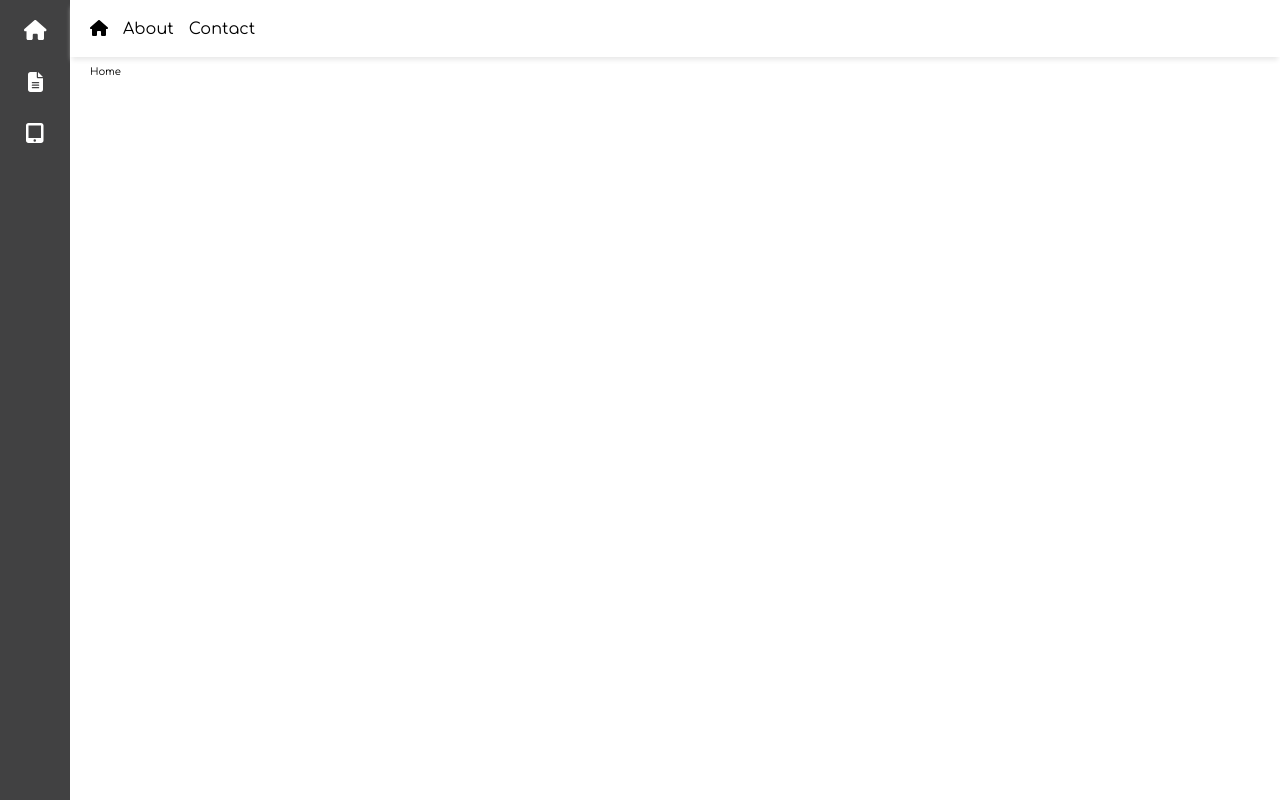
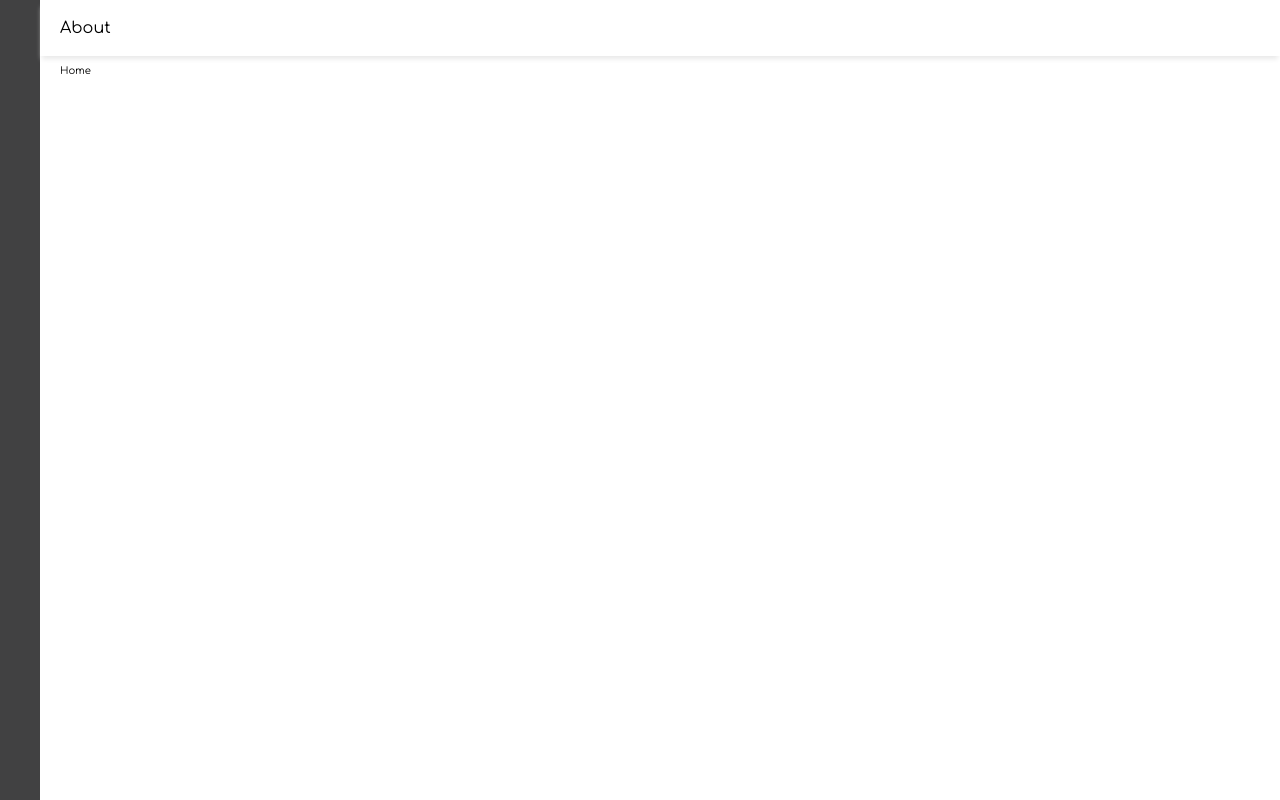
Before and after one commit to trucane/Portfolio, a React (Create React App) app: page / in a window 1280 px wide. Built offline with nearby package versions, Linux system fonts and the light colour scheme; a web font is replaced by a local one.

Commit message:
Henry: build failure, commenting out fontawesome for build retry

```diff
--- a/src/App.tsx
+++ b/src/App.tsx
@@ -5,7 +5,7 @@ import { Routes, Route } from 'react-router-dom';
 import './App.css';
 import './assets/global/fonts.css';
 import './assets/global/colors.css';
-import './assets/global/break-points.css';
+// import './assets/global/break-points.css';
 
 function App() {
   return (
--- a/src/Navigation/MainHeader/MainHeader.tsx
+++ b/src/Navigation/MainHeader/MainHeader.tsx
@@ -1,6 +1,6 @@
 import {Link} from 'react-router-dom'
-import { FontAwesomeIcon } from '@fortawesome/react-fontawesome'
-import { faBars, faHouse, faUser } from '@fortawesome/free-solid-svg-icons'
+// import { FontAwesomeIcon } from '@fortawesome/react-fontawesome'
+// import { faBars, faHouse } from '@fortawesome/free-solid-svg-icons'
 import './main-header.css'
 
 
@@ -11,13 +11,13 @@ export const MainHeaderContainer = () => {
     return(
         <div className="main-header-container">
             <div className="main-header-links-container spacing">
-                <div className="hamburger-options">
+                {/* <div className="hamburger-options">
                     <FontAwesomeIcon icon={faBars} />
-                </div>
+                </div> */}
                 <div className="links spacing">
-                    <Link to="/"><FontAwesomeIcon icon={faHouse} /></Link>
+                    {/* <Link to="/"><FontAwesomeIcon icon={faHouse} /></Link> */}
                     <Link to="/about">About</Link>
-                    <Link to="/contact">Contact</Link>
+                    {/* <Link to="/contact">Contact</Link> */}
                 </div>
             </div>
 
--- a/src/Navigation/MainHeader/main-header.css
+++ b/src/Navigation/MainHeader/main-header.css
@@ -33,8 +33,6 @@
     }
 
     .hamburger-options{
-    display:block !important;
+        display:block !important;
+    }
 }
-
-
-  }
--- a/src/Navigation/SideNav/SideNav.tsx
+++ b/src/Navigation/SideNav/SideNav.tsx
@@ -1,5 +1,5 @@
-import { FontAwesomeIcon } from '@fortawesome/react-fontawesome'
-import { faHouse, faFileAlt, faTabletScreenButton } from '@fortawesome/free-solid-svg-icons'
+// import { FontAwesomeIcon } from '@fortawesome/react-fontawesome'
+// import { faHouse, faFileAlt, faTabletScreenButton } from '@fortawesome/free-solid-svg-icons'
 import { Link } from 'react-router-dom';
 import './sideNav.css';
 
@@ -7,15 +7,15 @@ export const SideNav = () => {
     return(
         <div className="side-nav-container">
             {/* replace home icon with logo */}
-            <div className="side-nav-main-item">
+            {/* <div className="side-nav-main-item">
                 <Link to="/"><FontAwesomeIcon icon={faHouse} /></Link>
-            </div>
-            <div className="side-nav-main-item">
+            </div> */}
+            {/* <div className="side-nav-main-item">
                 <Link to="/"><FontAwesomeIcon icon={faFileAlt} /></Link>
             </div>
             <div className="side-nav-main-item">
                 <Link to="/"><FontAwesomeIcon icon={faTabletScreenButton} /></Link>
-            </div>
+            </div> */}
         </div>
     )
 }
```
